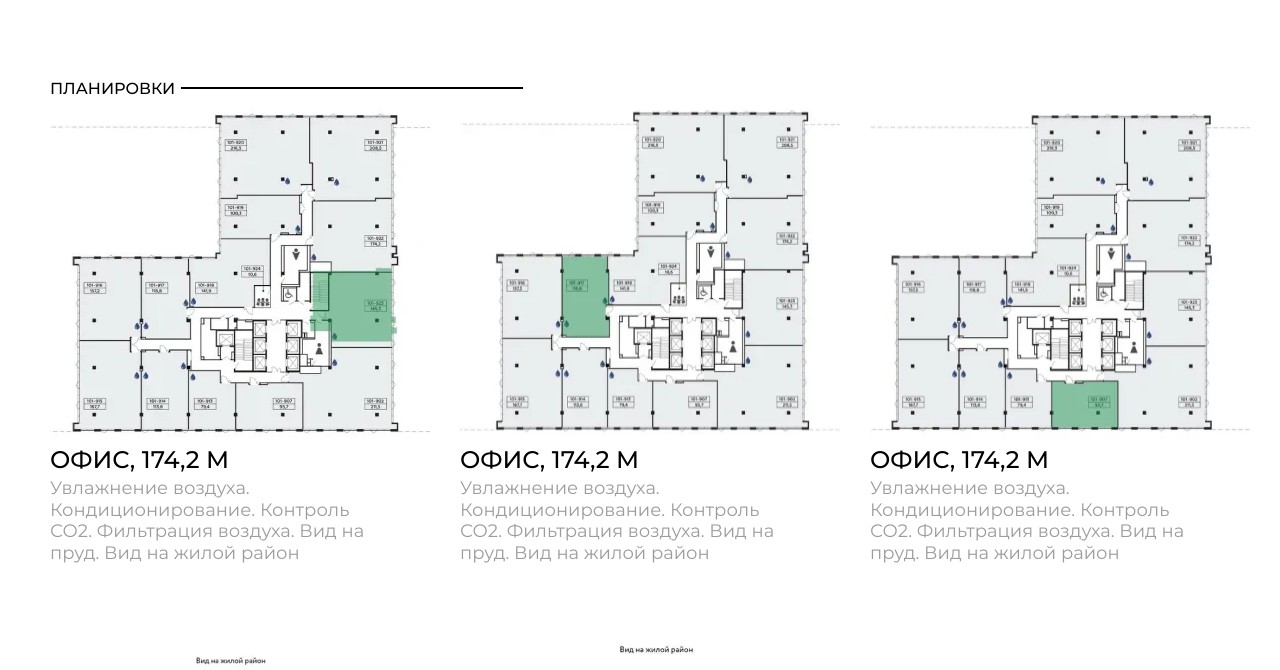
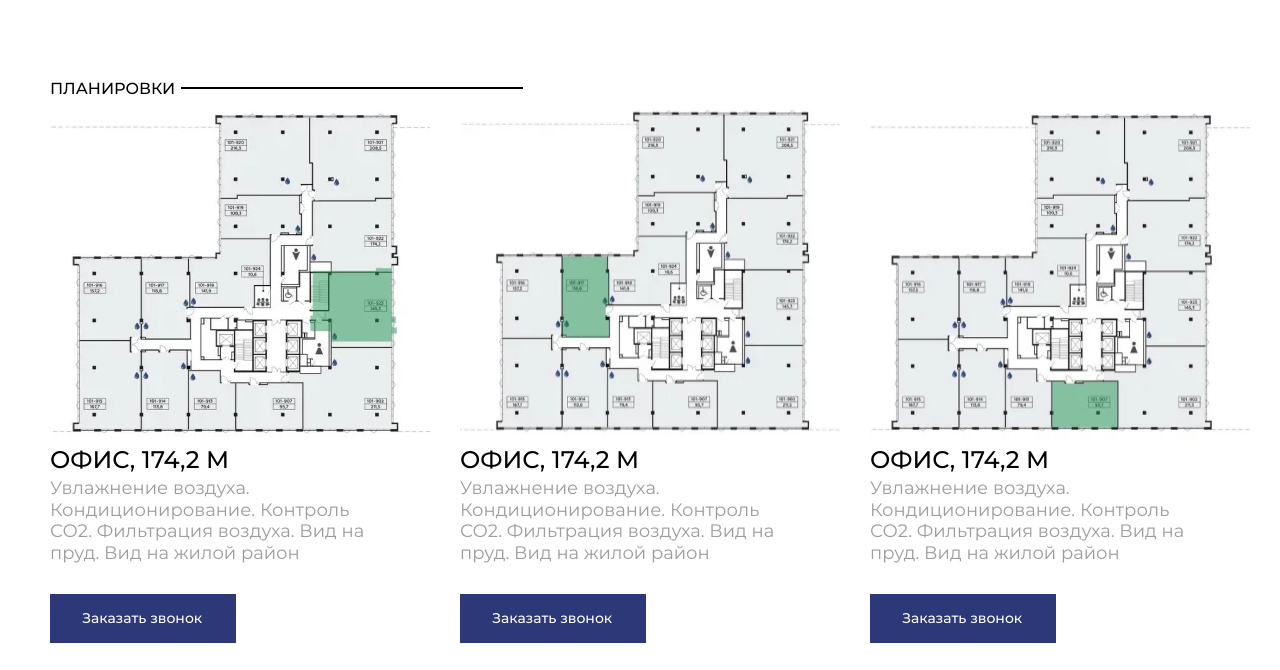
Before and after one commit to aaanyame/Yasenevo-past-final, a plain HTML site: page plans.html in a window 1280 px wide. Shown: the part 1373-2043 px from the top of the page. Drawn offline with Linux system fonts and the light colour scheme.

Commit message:
margin change

```diff
--- a/scss/blocks/plans.scss
+++ b/scss/blocks/plans.scss
@@ -1,4 +1,5 @@
 .plans {
+    margin-bottom: 150px;
     &__container-text {
             // Подчёркивание "О проекте" через псевдоэлемент ::before
     display: inline;
@@ -79,6 +80,8 @@ flex-shrink: 0;
 padding: 14px 34px 14px 32px;
 align-items: flex-start;
 gap: 10px;
+margin-top: 30px;
+background: var(--Primary-Blue-100, #2C3878);
 color: var(--Grayscale-White, #FFF);
 /* Montserrat/Medium/14 */
 font-family: Montserrat;
```
Also changed, not shown: css/plans.min.css, 1 other file.
